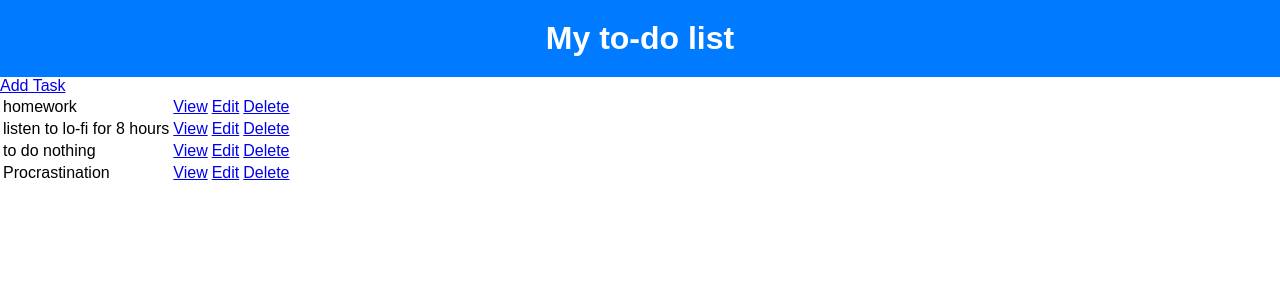
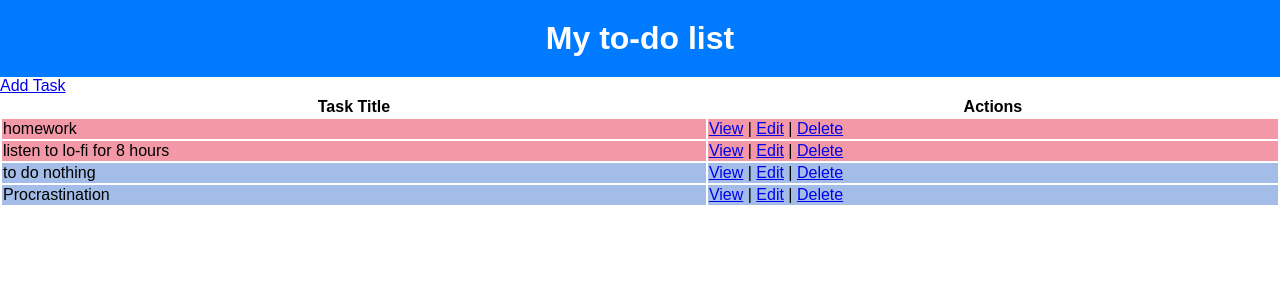
Before and after one commit to HelpflCorn/Python_projects, a Django app: page / in a window 1280 px wide. Shown: the top 300 px of the page. Run offline with Django 4.2, Linux system fonts and the light colour scheme; data comes from the database, SQL or seed files in the repository; both versions use the stored data as it was after the commit; some libraries are stand-ins or nearby versions.

Commit message:
completed/not completed color coding

```diff
--- a/to_do_app/todo_list/base/templates/base/task_confirm_delete.html
+++ b/to_do_app/todo_list/base/templates/base/task_confirm_delete.html
@@ -4,5 +4,10 @@
     {%csrf_token%}
     <p>Are you sure you want to delete "{{task}}"?</p>
     <p>Task details are: "{{task.description}}", created on "{{task.created_date}}"</p>
+    {% if task.complete %}
+        <p>Task completed</p>
+    {% else %}
+        <p>Task not completed</p>
+    {% endif %}
     <input type="submit", value="Delete"/>
 </form>
--- a/to_do_app/todo_list/base/templates/base/task_list.html
+++ b/to_do_app/todo_list/base/templates/base/task_list.html
@@ -19,22 +19,42 @@
             text-align: center;
             margin: 0;
         }
+
+        table {
+            width: 100%;
+        }
+
+        .completed {
+            background-color: #A4BDE8;
+        }
+
+        .not-completed {
+            background-color: #F298A6;
+        }
     </style>
 </head>
 <body>
     <h1>My to-do list</h1>
-<table>
-    <a href="{% url 'task-create' %}">Add Task</a>
-        {% for task in tasks%}
+    <table>
+        <a href="{% url 'task-create' %}">Add Task</a>
         <tr>
-            <td>{{task.task_title}}</td>
-            <td><a href="{% url 'task' task.id %}">View</a></td>
-            <td><a href="{% url 'task-edit' task.id %}">Edit</a></td>
-            <td><a href="{% url 'task-delete' task.id %}">Delete</a></td
+            <th>Task Title</th>
+            <th>Actions</th>
         </tr>
-        {%empty%}
-            <h3>No items to show</h3>
-        {%endfor%}
+        {% for task in tasks %}
+            <tr class="{% if task.complete %}completed{% else %}not-completed{% endif %}">
+                <td>{{ task.task_title }}</td>
+                <td>
+                    <a href="{% url 'task' task.id %}">View</a> |
+                    <a href="{% url 'task-edit' task.id %}">Edit</a> |
+                    <a href="{% url 'task-delete' task.id %}">Delete</a>
+                </td>
+            </tr>
+        {% empty %}
+            <tr>
+                <td colspan="2"><h3>No items to show</h3></td>
+            </tr>
+        {% endfor %}
     </table>
 </body>
 </html>
--- a/to_do_app/todo_list/todo_list/settings.py
+++ b/to_do_app/todo_list/todo_list/settings.py
@@ -37,7 +37,7 @@ INSTALLED_APPS = [
     'django.contrib.sessions',
     'django.contrib.messages',
     'django.contrib.staticfiles',
-    'base.apps.BaseConfig'
+    'base.apps.BaseConfig','bootstrap5'
 ]
 
 MIDDLEWARE = [
```
Also changed, not shown: to_do_app/todo_list/base/templates/base/task_detail.html (+7 -1 lines), to_do_app/todo_list/db.sqlite3.
